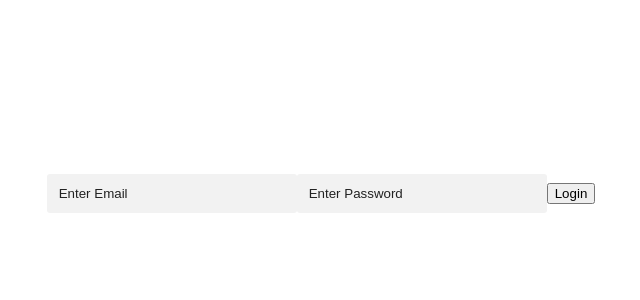
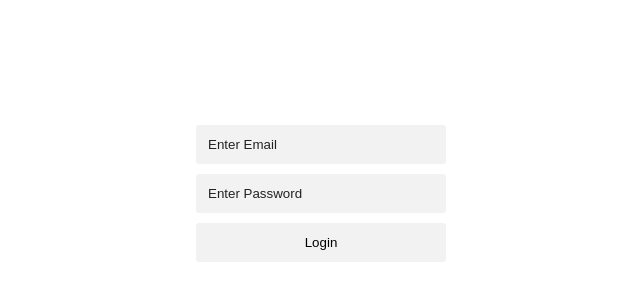
Before and after one commit to srym8/clarify, a React (Create React App) app: page / in a window 1280 px wide. Shown: the part 212-512 px from the top of the page, without its empty margins (319-959 px from the left). Built offline with nearby package versions, Linux system fonts and the light colour scheme.

Commit message:
styled login button

```diff
--- a/src/components/Login/Login.css
+++ b/src/components/Login/Login.css
@@ -1,4 +1,4 @@
-.Login {
+#login-form {
     width: 100vw;
     height: 100vh;
     display: flex;
@@ -32,3 +32,14 @@
     color: #222;
     transition: color 0.3s ease;
 }
+
+button {
+    border: none;
+    appearance: none;
+    background: #f2f2f2;
+    padding: 12px;
+    border-radius: 3px;
+    width: 250px;
+    outline: none;
+    margin-top: 10px;
+}
```
